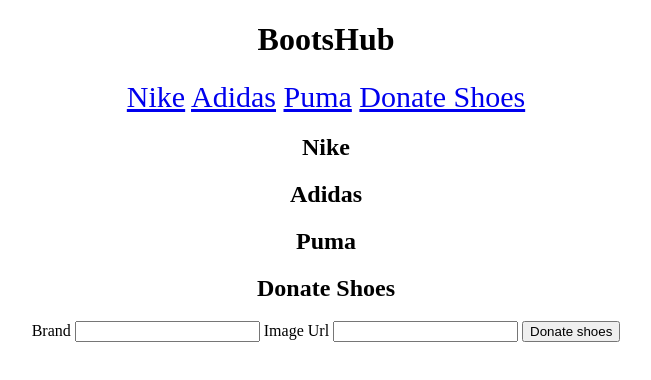
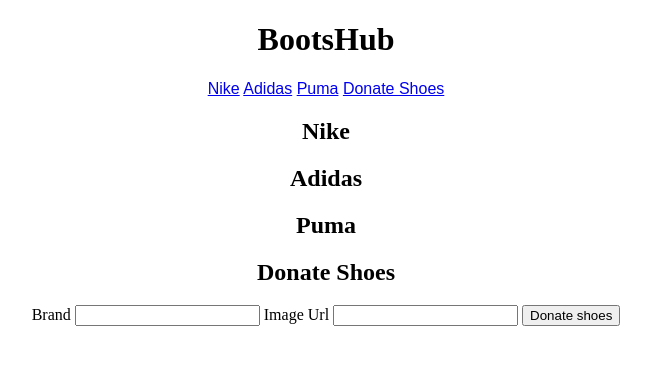
Before and after one commit to chrisNgili/BootsHub, a plain HTML site: page index.html in a window 1280 px wide. Shown: the whole page, without its empty margins (314-965 px from the left). Drawn offline with Linux system fonts and the light colour scheme; no server answers.

Commit message:
adding some css attributes

```diff
--- a/styles/style.css
+++ b/styles/style.css
@@ -17,6 +17,7 @@ body{
 
 nav{
     text-align: center;
-    font-size: 30px;
+    font-size: 40px;
     flex: auto;
+    font: 1em sans-serif;
 }
```
